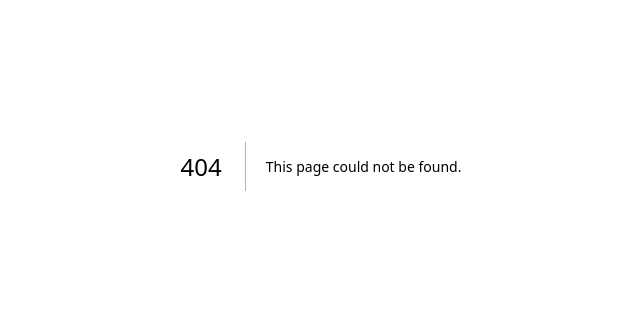
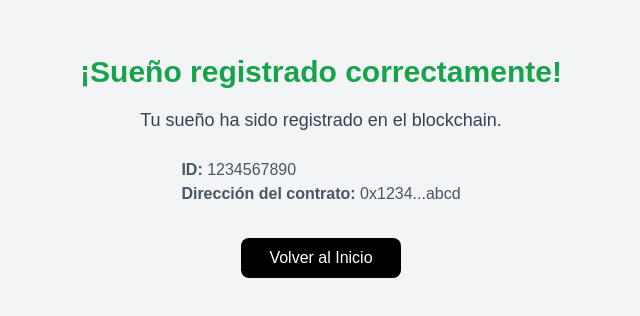
Before and after one commit to miaviles11/DreamChain, a Next.js app: page /success in a window 1280 px wide. Before the commit this address had no page. Shown: the part 234-550 px from the top of the page, without its empty margins (319-959 px from the left). Built offline with nearby package versions, Linux system fonts and the light colour scheme.

Commit message:
Form Buttom

```diff
--- a/app/registrar-sueno/page.tsx
+++ b/app/registrar-sueno/page.tsx
@@ -1,11 +1,12 @@
 "use client";
 
-import { Card, CardContent, CardHeader, CardFooter } from "@/components/ui/card";
+import { useState } from "react";
+import { useRouter } from "next/navigation"; // Usa el módulo correcto
+import { Card, CardContent, CardHeader } from "@/components/ui/card";
 import { Input } from "../components/ui/input";
 import { Button } from "../components/ui/button";
 import { Label } from "../components/ui/label";
 import { Upload, Target, Gift, Sparkles } from "lucide-react";
-import React, { useState } from "react";
 import Footer from "@/components/ui/footer";
 import Image from "next/image";
 import Link from "next/link";
@@ -25,6 +26,8 @@ export default function DreamRegistryForm() {
     dream_reward_offered: "",
   });
 
+  const router = useRouter(); // Hook para manejar la navegación
+
   const handleChange = (
     e: React.ChangeEvent<HTMLInputElement | HTMLTextAreaElement>
   ) => {
@@ -39,6 +42,7 @@ export default function DreamRegistryForm() {
     e.preventDefault();
     localStorage.setItem("form-dream", JSON.stringify(dreamForm));
     console.log(localStorage.getItem("form-dream")); // Aquí puedes enviar el estado al servidor o hacer lo que necesites
+    router.push("/success"); // Redirige a la página de éxito
   };
 
   return (
@@ -155,7 +159,11 @@ export default function DreamRegistryForm() {
               />
             </div>
 
-            <Button className="w-full text-lg py-6" size="lg" onClick={handleSubmit}>
+            <Button
+              className="w-full text-lg py-6"
+              size="lg"
+              onClick={handleSubmit}
+            >
               Registrar en Blockchain
             </Button>
           </CardContent>
--- /dev/null
+++ b/app/success/page.tsx
@@ -0,0 +1,28 @@
+"use client";
+
+import { useRouter } from "next/navigation";
+import { Button } from "@/components/ui/button";
+import Link from "next/link";
+
+export default function SuccessPage() {
+  const router = useRouter();
+
+  return (
+    <div className="min-h-screen flex flex-col items-center justify-center bg-gray-100">
+      <h1 className="text-3xl font-bold text-green-600 mb-4">
+        ¡Sueño registrado correctamente!
+      </h1>
+      <p className="text-lg text-gray-700 mb-6">
+        Tu sueño ha sido registrado en el blockchain.
+      </p>
+      <p className="text-gray-600 mb-8">
+        <strong>ID:</strong> 1234567890
+        <br />
+        <strong>Dirección del contrato:</strong> 0x1234...abcd
+      </p>
+      <Button className="w-40" onClick={() => router.push("/")}>
+        Volver al Inicio
+      </Button>
+    </div>
+  );
+}
```
